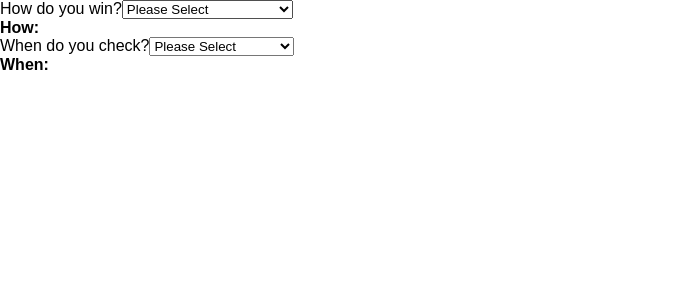
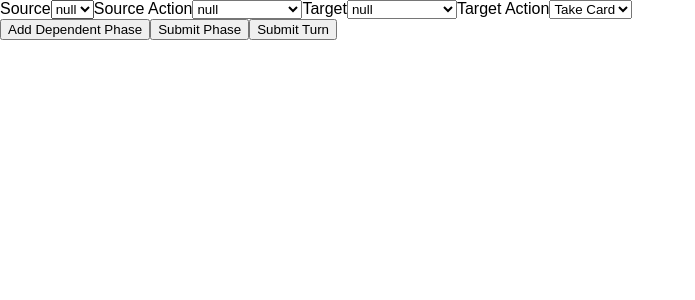
Before and after one commit to card-game-generator/suits-capstone-fsa, a React (Create React App) app: page / in a window 1280 px wide. Shown: the top 300 px of the page, without its empty margins (0-695 px from the left). Built offline with nearby package versions, Linux system fonts and the light colour scheme.

Commit message:
fix: refactor phaseform to include dependent conditions

```diff
--- a/src/App.js
+++ b/src/App.js
@@ -1,13 +1,11 @@
 import React, { Component } from 'react';
-
 // import Board from './components/Board/Board';
 import StartingRules from './components/CreateGame/PhaseForm/StartingRules';
 import WinConditions from './components/CreateGame/PhaseForm/WinConditions';
 // import logo from './logo.svg';
 import ParentForm from './components/CreateGame/PhaseForm/ParentForm';
-
 import './App.css';
-// import PhaseForm from './components/CreateGame/PhaseForm/PhaseForm';
+import PhaseForm from './components/CreateGame/PhaseForm/PhaseForm';
 // const GameContext = React.createContext();
 
 class App extends Component {
@@ -19,10 +17,11 @@ class App extends Component {
       //       <img src={logo} className="App-logo" alt="logo" />
       //       <h1 className="App-title">Suits</h1>
       //     </header>
-      //     <PhaseForm />
+      <PhaseForm />
       //   </div>
       // </GameContext.Provider>
-      <WinConditions />
+      // <WinConditions />
+      // <ParentForm />
     );
   }
 }
--- a/src/components/CreateGame/PhaseForm/PhaseForm.js
+++ b/src/components/CreateGame/PhaseForm/PhaseForm.js
@@ -2,10 +2,23 @@ import React, { Component } from 'react';
 export default class PhaseForm extends Component {
   constructor() {
     super();
-    this.state = { turn: [], source: 'self', sourceAction: '', target: '', targetAction: '' };
+    this.state = {
+      turn: [],
+      source: 'self',
+      sourceAction: '',
+      target: '',
+      targetAction: '',
+      dependentSource: 'self',
+      dependentSourceAction: '',
+      dependentTarget: '',
+      dependentTargetAction: '',
+      childFormShow: false,
+    };
+    // this.childFormShow = false
     this.handleToggle = this.handleToggle.bind(this);
     this.handleSubmitPhase = this.handleSubmitPhase.bind(this);
     this.handleClear = this.handleClear.bind(this); //we need to have a pop for turn
+    this.handleSubmitDependentPhase = this.handleSubmitDependentPhase.bind(this);
   }
   //Clears the array of actions for the phase
   handleClear() {
@@ -17,22 +30,48 @@ export default class PhaseForm extends Component {
   }
   //adds selected action to array
   handleSubmitPhase() {
-    let { source, sourceAction, target, targetAction } = this.state;
+    let { source, sourceAction, target, targetAction, childFormShow } = this.state;
     this.setState(prevState => ({
       turn: [...prevState.turn, { source, sourceAction, target, targetAction }],
+      childFormShow: false,
     }));
+    if (childFormShow) {
+      let {
+        dependentSource,
+        dependentSourceAction,
+        dependentTarget,
+        dependentTargetAction,
+      } = this.state;
+      this.setState(prevState => ({
+        turn: [
+          ...prevState.turn,
+          {
+            dependentSource,
+            dependentSourceAction,
+            dependentTarget,
+            dependentTargetAction,
+          },
+        ],
+        childFormShow: false,
+      }));
+    }
+  }
+
+  handleSubmitDependentPhase() {
+    this.setState({ childFormShow: !this.state.childFormShow });
   }
 
   render() {
     const turn = this.state.turn;
     const handleSubmit = this.props.handleSubmit;
+    console.log('turn', this.state.turn);
     return (
-      <div>
+      <div className="turn-form">
         <form>
           <label>
             Source
             <select name="source" onChange={this.handleToggle}>
-              <option>null</option>
+              <option defaultValue>null</option>
               <option>self</option>
             </select>
           </label>
@@ -64,7 +103,51 @@ export default class PhaseForm extends Component {
               <option>Take Card</option>
             </select>
           </label>
+
+          {/* These are the dependent action select options, refactor later */}
+          {this.state.childFormShow && (
+            <div className="turn-form-dependent">
+              <label>
+                Source
+                <select name="source" onChange={this.handleToggle}>
+                  <option>null</option>
+                  <option>self</option>
+                </select>
+              </label>
+
+              <label>
+                Source Action
+                <select name="sourceAction" onChange={this.handleToggle}>
+                  <option>null</option>
+                  <option>Chosen Player</option>
+                  <option>All Players</option>
+                  <option>Deck</option>
+                </select>
+              </label>
+
+              <label>
+                Target
+                <select name="target" onChange={this.handleToggle}>
+                  <option>null</option>
+                  <option>Chosen Player</option>
+                  <option>All Players</option>
+                  <option>Deck</option>
+                </select>
+              </label>
+
+              <label>
+                Target Action
+                <select name="targetAction" onChange={this.handleToggle}>
+                  <option>Take Card</option>
+                  <option>Take Card</option>
+                </select>
+              </label>
+            </div>
+          )}
         </form>
+        <button type="button" onClick={this.handleSubmitDependentPhase}>
+          Add Dependent Phase
+        </button>
         <button type="button" onClick={this.handleSubmitPhase}>
           Submit Phase
         </button>
--- a/src/components/CreateGame/PhaseForm/WinConditions.js
+++ b/src/components/CreateGame/PhaseForm/WinConditions.js
@@ -8,6 +8,7 @@ export default class WinConditions extends Component {
       whenToCheck: '',
     };
     this.handleToggle = this.handleToggle.bind(this);
+    this.handleSubmit = this.handleSubmit.bind(this);
   }
 
   //sets the state upon selection of whenToCheck & whatToCheck options
@@ -18,6 +19,11 @@ export default class WinConditions extends Component {
     });
   }
 
+  //TODO: this should be redirecting to a page that reviews all the rules for your game
+  handleSubmit() {
+    console.log('ON SUBMIT', this.state);
+  }
+
   render() {
     console.log('STATE', this.state);
     return (
@@ -26,11 +32,10 @@ export default class WinConditions extends Component {
           <label>
             How do you win?
             <select name="whatToCheck" onChange={this.handleToggle}>
-              <option>Please Select</option>
-              <option>Player with highest score</option>
-              {/* <option>Player with most cards</option>
+              <option defaultValue>Player with highest score</option>
+              <option>Player with most cards</option>
               <option>Player with least cards</option>
-              <option>First with 4 of a kind</option> */}
+              <option>First with 4 of a kind</option>
             </select>
           </label>
 
@@ -41,8 +46,7 @@ export default class WinConditions extends Component {
           <label>
             When do you check?
             <select name="whenToCheck" onChange={this.handleToggle}>
-              <option>Please Select</option>
-              <option>End of each turn</option>
+              <option defaultValue>End of each turn</option>
               <option>End of each phase</option>
               <option>When Deck is empty</option>
             </select>
@@ -52,6 +56,9 @@ export default class WinConditions extends Component {
             <strong>When:</strong> {this.state.whenToCheck}
           </div>
         </form>
+        <button type="button" onClick={this.handleSubmit}>
+          Review your Game
+        </button>
       </div>
     );
   }
```
